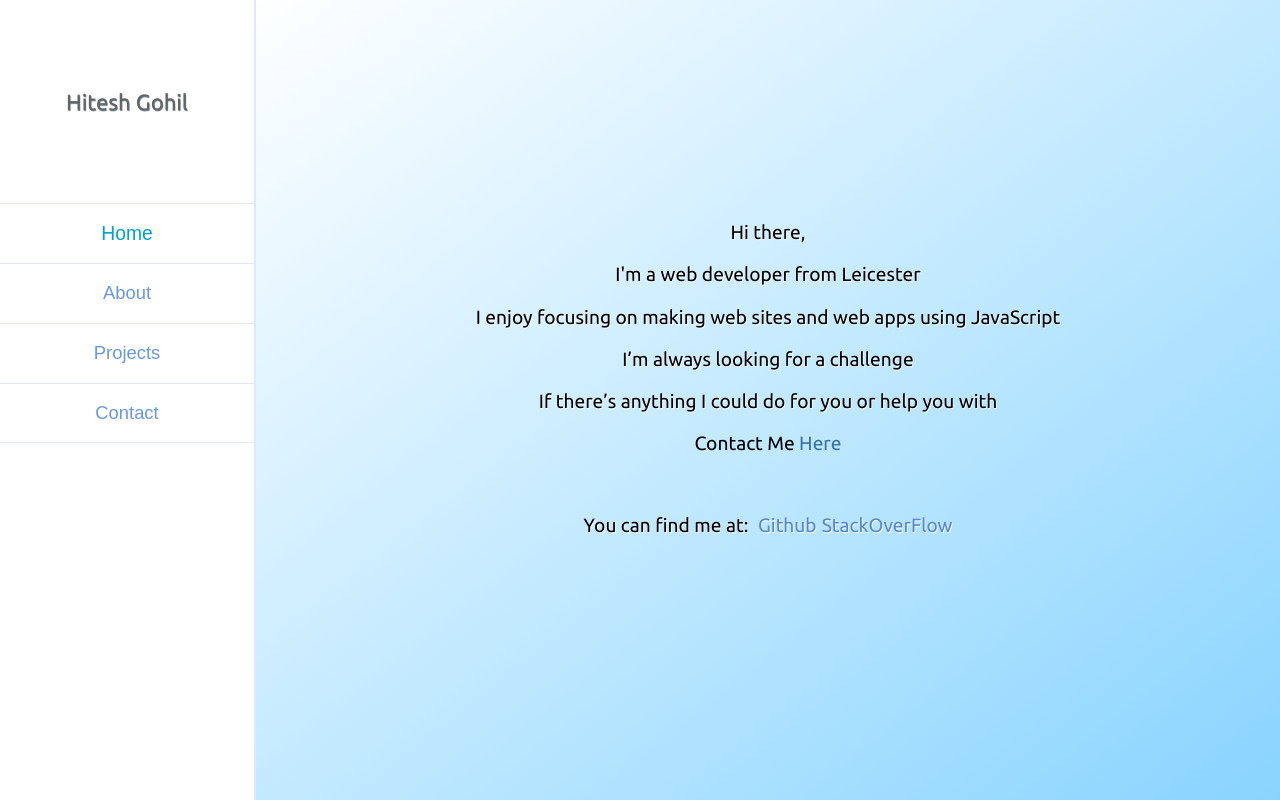
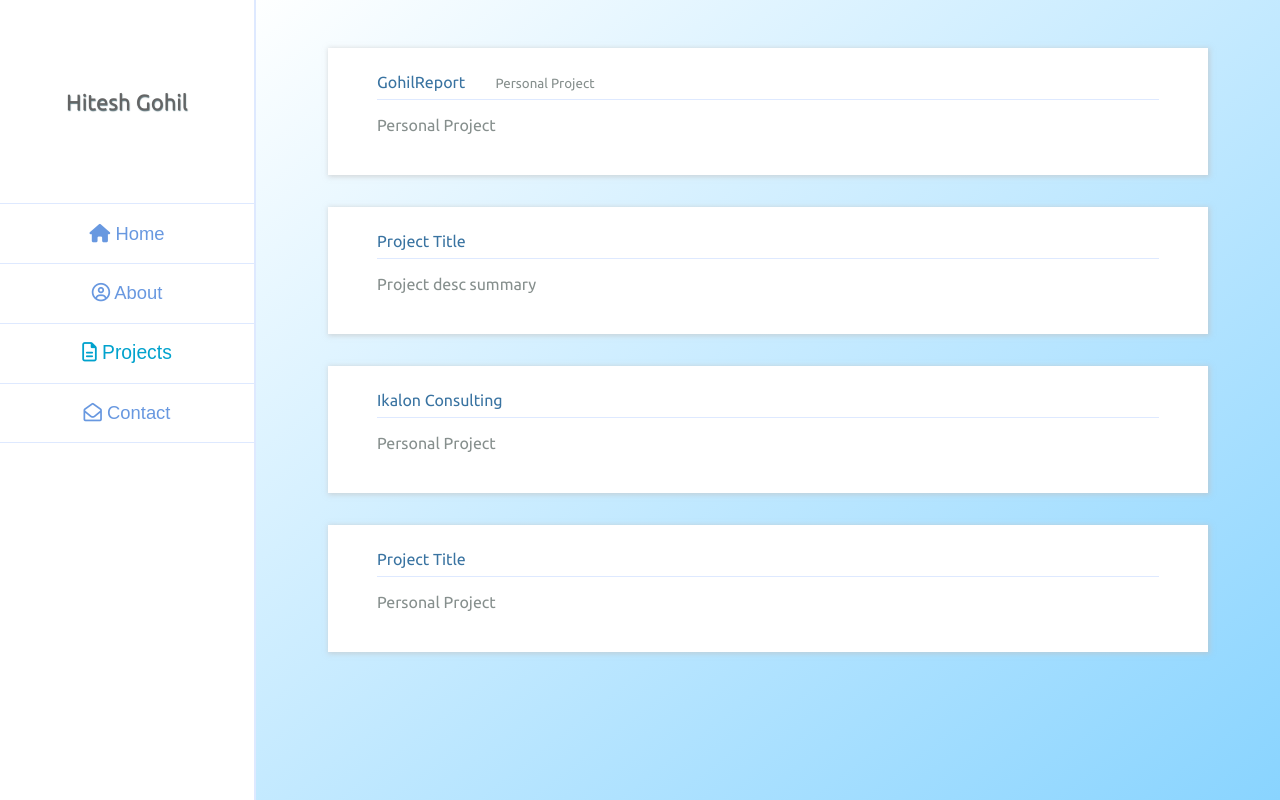
Before and after one commit to hitesh-92/portfolio-vue, a Vue app: page / in a window 1280 px wide. Built offline with nearby package versions, Linux system fonts and the light colour scheme.

Commit message:
font awesome

```diff
--- a/index.html
+++ b/index.html
@@ -6,6 +6,7 @@
     <title>Hitesh Gohil</title>
     <link href="https://fonts.googleapis.com/css?family=Ubuntu" rel="stylesheet"><!-- font-family: 'Ubuntu', sans-serif; -->
     <link rel="stylesheet" href="https://use.fontawesome.com/releases/v5.3.1/css/all.css" integrity="sha384-mzrmE5qonljUremFsqc01SB46JvROS7bZs3IO2EmfFsd15uHvIt+Y8vEf7N7fWAU" crossorigin="anonymous">
+    <script src="https://use.fontawesome.com/3001de1b9b.js"></script>
   </head>
   <body>
     <div id="app"></div>
--- a/src/App.vue
+++ b/src/App.vue
@@ -37,9 +37,9 @@
     name: 'App',
     data () {
       return {
-        appHome: true,
+        appHome: false,
         appAbout: false,
-        appProjects: false,
+        appProjects: true,
         appContact: false
       }
     },
--- a/src/components/About.vue
+++ b/src/components/About.vue
@@ -61,12 +61,14 @@
         #about-main{
             display: grid;
             grid-template-rows: 1fr;
+            background-color: white;
         }
 
         #main-left{
-            margin: 1em 2em;
+            /* margin: 1em 2em; */
             color: rgb(134, 143, 141);
             text-align: center;
+            box-shadow: 0px 0px 5px 0px rgb(165, 165, 165);
         }
 
         #main-left > ul{
@@ -81,8 +83,8 @@
             /* margin: 3em 2em; */
             padding: 2em 3em;
             grid-row: 1/2;
-            background-color: white;
-            box-shadow: 0px 1px 15px 0px rgb(165, 165, 165);
+            /* background-color: white;  */
+            box-shadow: 0px 0px 5px 0px rgb(165, 165, 165);
         }
 
         #about-title{
@@ -102,6 +104,7 @@
             grid-template-rows: 75px 1fr;
             margin:0;
             padding:0 20px;
+            background-color: white;
         }
 
         #main-left{
--- a/src/components/Home.vue
+++ b/src/components/Home.vue
@@ -6,17 +6,23 @@
         <div id="home-text">
           <p>Hi there,</p>
           <p>I'm a web developer from Leicester</p>
-          <p>I enjoy focusing on making web sites and web apps using JavaScript</p>
+          <p>I enjoy making web sites and web apps using JavaScript</p>
           <p>I’m always looking for a challenge</p>
           <p>If there’s anything I could do for you or help you with </p>
           <p id="home-text-contact">Contact Me <span @click="selectContact()">Here</span> </p>
         </div>
 
         <div id="my-links">
-          <p>You can find me at:
+          <!-- <p>You can find me at:
             <span><a href="https://github.com/hitesh-92" target="_blank">Github</a></span>
             <span><a href="https://stackoverflow.com/users/8349248/hitesh" target="_blank">StackOverFlow</a></span>
-          </p>
+          </p> -->
+
+          <p>You can find me at:</p>
+          <ul>
+            <li><a href="#"><i class="fab fa-github"></i>  GitHub</a></li>
+            <li><a href="#"><i class="fab fa-stack-overflow"></i>  StackOverFlow</a></li>
+          </ul>
         </div>
 
       </div>
@@ -34,6 +40,17 @@
 </script>
 
 <style>
+
+  #my-links > ul {
+    /* text-align: center; */
+    list-style-type: none;
+    color: rgb(89, 135, 204);
+  }
+
+  #my-links > ul > li > a {
+    text-decoration: none;
+    color: rgb(89, 135, 204);
+  }
 
   @media only screen and (min-width: 700px){
 
@@ -60,7 +77,7 @@
       padding: 10px 20px;
     }
 
-    #my-links > span{
+    #my-links > ul{
       text-shadow: 0.75px 0.75px 0.75px rgb(255, 255, 255);
     }
 
@@ -70,22 +87,7 @@
     text-align: center;
   }
 
-  #home-contact-btn{
-    border: 1px solid black;
-    text-align: center;
-  }
-
-  #home-contact-btn > a {
-    font-family: 'Ubuntu', sans-serif;
-    background-color: rgb(57, 115, 161);
-    border-radius: 5px;
-    color: white;
-    padding: 0.75em;
-    text-decoration-line: none;
-    box-shadow: 2px 2px 2px 1px rgba(0, 0, 255, .2);
-  }
-
-  #my-links > p > span > a{
+  #my-links > ul > a{
     padding-left: 5px;
     text-decoration-line: none;
     color: rgb(89, 135, 204)
--- a/src/components/Navbar.vue
+++ b/src/components/Navbar.vue
@@ -10,25 +10,25 @@
       <hr>
 
       <li @click="selectHome()">
-        <span :class="[{active: homeStatus}]">Home</span>
+        <span :class="[{active: homeStatus}]"><i class="fas fa-home"></i>  Home</span>
       </li>
 
       <hr>
 
       <li @click="selectAbout()">
-        <span :class="[{active: aboutStatus}]">About</span>
+        <span :class="[{active: aboutStatus}]"><i class="far fa-user-circle"></i>  About</span>
       </li>
 
       <hr>
 
       <li @click="selectProjects()">
-        <span :class="[{active: projectsStatus}]">Projects</span>
+        <span :class="[{active: projectsStatus}]"><i class="far fa-file-alt"></i>  Projects</span>
       </li>
 
       <hr>
 
       <li @click="selectContact()">
-        <span :class="[{active: contactStatus}]">Contact</span>
+        <span :class="[{active: contactStatus}]"><i class="far fa-envelope-open"></i>  Contact</span>
       </li>
 
       <hr>
--- a/src/components/Projects.vue
+++ b/src/components/Projects.vue
@@ -1,88 +1,104 @@
 <template>
-    <div class="projects">
+    <div class="projects" @load="project2 = true">
 
         <!-- <div class="project" id="gohil">
             <a href="http://www.gohilreport.com">GohilRepot</a>
             <p class="p-text">A website displaying links to new articles</p>
         </div> -->
 
-        <div class="project"  @mouseover="show(1)" @mouseout="/*project1 = !project1*/">
-            <a href="#">Project Title</a>
-            <p v-if="project1" v-bind:class="{ active: project1 }">Lorem ipsum dolor sit amet consectetur adipisicing elit. Beatae, vel!</p>
-            <p v-else v-bind:class="{ second: project1 }">Personal Project</p>
+        <div class="project" v-bind:class="{ project_active: project1 }" @mouseover="project1 = !project1" @mouseout="project1 = !project1">
+            <a href="http://www.gohilreport.com" target="_blank">GohilReport</a> <small>Personal Project</small>
+            <hr>
+            <p v-if="project1">Website with links to new articles, inspired by <a href="http://drudgereport.com">drudgereport</a></p>
+            <p v-else>Personal Project</p>
         </div>
 
-        <div class="project">
+        <div class="project" v-bind:class="{ project_active: project2 }" @mouseover="project2 = !project2" @mouseout="project2 = !project2">
             <a href="#">Project Title</a>
+            <hr>
             <p v-if="project2" class="p-text">Lorem ipsum dolor sit amet consectetur adipisicing elit. Beatae, vel!</p>
             <p v-else>Project desc summary</p>
         </div>
 
+        <div class="project" v-bind:class="{ project_active: project3 }" @mouseover="project3 = !project3" @mouseout="project3 = !project3">
+            <a href="#">Ikalon Consulting</a>
+            <hr>
+            <p v-if="project3">Lorem ipsum dolor sit amet consectetur adipisicing elit. Beatae, vel!</p>
+            <p v-else>Personal Project</p>
+        </div>
 
+        <div class="project" v-bind:class="{ project_active: project4 }" @mouseover="project4 = !project1" @mouseout="project4 = !project4">
+            <a href="#">Project Title</a>
+            <hr>
+            <p v-if="project4">Lorem ipsum dolor sit amet consectetur adipisicing elit. Beatae, vel!</p>
+            <p v-else>Personal Project</p>
+        </div>
 
 
     </div>
 </template>
 
 <script>
-
     export default {
         name: 'projects',
         data(){
             return{
                 project1: false,
-            project2: false
+                project2: false,
+                project3: false,
+                project4: false,
             }
         },
-    // methods: {
-    //     hover: function(){
-    //         this.show(1);
-    //     },//hover
-    //     show: function(projectNumber){
-    //         this.projectNumber = !this.projectNumber;
-    //     }
-    // }
+        methods: {
+            test(){
+
+                this.project2 = !this.project2;
+
+            }
+        }
     }
 </script>
 
 <style>
 
-    .active{
-        /* transition: 5s cubic-bezier(0.175, 0.885, 0.32, 1.275); */
-        color: green;
-    }
-
-    .red{
-        color: red;
-
-    }
-
-    .second{
-        /* transition: 5s cubic-bezier(0.175, 0.885, 0.32, 1.275); */
-        /* background-color: red; */
-        transform: rotateY(180deg);
+    .project_active{
+        background-color: rgba(255, 255, 255, 0.596) !important;
+        font-size: 1.001em;
+        color: rgb(129, 129, 129) !important;
     }
 
     .projects{
         display: grid;
-        grid-template-columns: 1fr 1fr;
+        grid-template-rows: minmax(100px, 1fr);
         padding: 2em 1.5em;
-        /* grid-gap: 3m 4em; */
     }
 
     .project{
-        /* border: 1px solid red; */
-        transition: 5s cubic-bezier(0.175, 0.885, 0.32, 1.275);
-        /* transform: rotateY(180deg); */
+        transition: 1s cubic-bezier(0.175, 0.885, 0.32, 1.275);
         background-color: white;
-        margin: 1.5em 3em;
-        padding: 1em 3em;
+        margin: 1em 3em;
+        padding: 1.5em 3em;
         box-shadow: 1px 1px 5px 1px rgba(196, 196, 196, 0.603);
+        border: 1px solid white;
+        color: rgb(134, 143, 141);
     }
 
-    .project > p{
-        transition: 2s cubic-bezier(0.175, 0.885, 0.32, 1.275);
+    .project > a{
+        font-style: none;
+        text-decoration: none;
+        color: rgb(57, 115, 161);
+        padding-top: 1em
     }
 
+    .project > small{
+        /* text-align: center; */
+        margin-left: 2em;
+    }
+
+    .project > hr{
+        border: 0;
+        height: 1px;
+        background: rgba(0,89,255, 0.13)
+    }
 
 </style>
```
Lines whose indentation alone changed are shown as unchanged.
